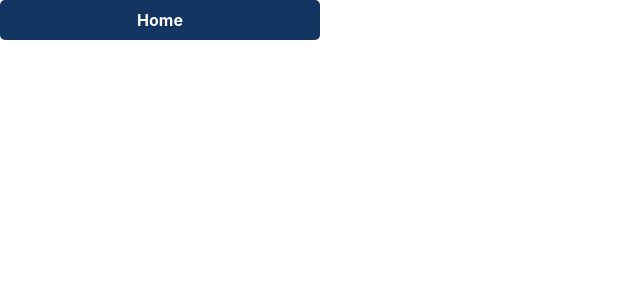
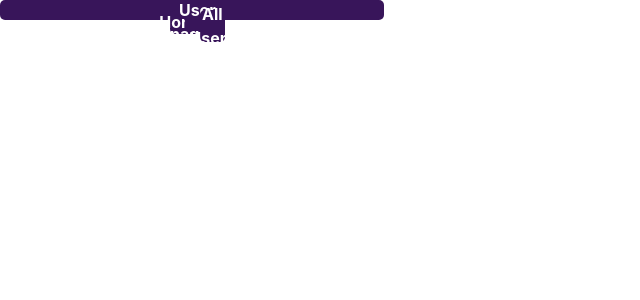
Before and after one commit to Axioware/A.R.C.H.-Logistics, a React (Create React App) app in the folder frontend/: page /moiz in a window 1280 px wide. Shown: the top 300 px of the page, without its empty margins (0-640 px from the left). Built offline with nearby package versions, Linux system fonts and the light colour scheme.

Commit message:
NavPath Component

```diff
--- a/frontend/src/Components/General/HyperLink.js
+++ b/frontend/src/Components/General/HyperLink.js
@@ -40,7 +40,8 @@ export default function HyperLink({
         width: width || 'auto',  // Use provided width or default to auto
         height: height || 'auto',  // Use provided height or default to auto
         minHeight: height || 'auto', // Ensure min-height is set
-        display: 'flex', // Make sure the div is a flex container
+        display: 'flex',
+        flexDirection: 'row', // Make sure the div is a flex container
         justifyContent: 'center', // Center the text horizontally
         alignItems: 'center', // Center the text vertically
       }}
--- /dev/null
+++ b/frontend/src/Components/General/NavPath.js
@@ -0,0 +1,91 @@
+import React from 'react';
+import HyperLink from './HyperLink';  // Assuming HyperLink component is in the same directory
+
+// Function to convert RGB array to 'rgb(r, g, b)' string
+function rgbArrayToString(rgbArray) {
+  if (Array.isArray(rgbArray) && rgbArray.length === 3) {
+    const [r, g, b] = rgbArray;
+    return `rgb(${r}, ${g}, ${b})`;
+  }
+  // Return default color if input is invalid
+  return 'rgb(0, 0, 0)';
+}
+
+export default function NavPath({
+  text,
+  paths,
+  text_color,  // Array of RGB values for text color
+  background_color,  // Array of RGB values for background color
+  hyperlink_size,  // Array of size strings for hyperlinks
+  width,
+  height
+}) {
+  // Convert background color to rgb string
+  const bgColor = rgbArrayToString(background_color);
+
+  return (
+    <div
+      className="navpath-container"
+      style={{
+        width: width || 'auto',
+        height: height || 'auto',
+        backgroundColor: bgColor,  // Apply the background color to the div
+        display: 'flex',
+        flexDirection: 'row',  // Stack hyperlinks vertically
+        justifyContent: 'space-around',
+        padding: '10px',
+        borderRadius: '5px'
+      }}
+    >
+      <div style={{ display: 'flex', flexDirection: 'row' }}> {/* Added flexWrap to allow wrapping */}
+        {text.map((linkText, index) => {
+          // Get the corresponding path, text color, and size for each hyperlink
+          const path = paths[index];
+          const size = hyperlink_size[index];
+          const color = rgbArrayToString(text_color);  // Convert RGB array for text color
+
+          return (
+            <div key={index} style={{ marginRight: '15px', display: 'flex', flexDirection: 'row'}}>
+              {/* Render HyperLink component */}
+              <HyperLink
+                text={linkText}
+                path={path}
+                text_color={text_color}  // Pass the text color to the HyperLink component
+                background_color={background_color}  // Optional, if you want the same background for links
+                hover_background_color={background_color}  // Optional, for hover effect on link
+                width={size[0]}  // Set the width from hyperlink_size
+                height={size[1]}  // Set the height from hyperlink_size
+              />
+              {/* Optional <p> element */}
+              {/* <p>hello world</p> */}
+            </div>
+          );
+        })}
+      </div>
+
+      <style>
+        {`
+          .navpath-container {
+            display: flex;
+            flex-direction: row;
+            justify-content: space-around;
+            padding: 10px;
+            border-radius: 5px;
+          }
+
+          .navpath-container a {
+            padding: 10px;
+            border-radius: 5px;
+            text-decoration: none;
+            cursor: pointer;
+            text-align: center;
+          }
+
+          .navpath-container a:hover {
+            background-color: #dcdcdc;
+          }
+        `}
+      </style>
+    </div>
+  );
+}
--- a/frontend/src/Pages/Moiz.js
+++ b/frontend/src/Pages/Moiz.js
@@ -1,22 +1,19 @@
 import React from 'react';
-import HyperLink from '../Components/General/HyperLink';  // Adjust the path if necessary
+import NavPath from '../Components/General/NavPath';  // Adjust the path if necessary
 
 function App() {
   return (
     <div>
-    <HyperLink
-  text="Home"
-  path="/all_users"
-  text_color={[255, 255, 255]}  // RGB for text color
-  background_color={[19, 53, 98]}  // RGB for background color
-  hover_background_color={[40, 150, 180]}  // RGB for hover background color
-  width="25%"  // Width of the link
-  height="5%"  // Increased height (change this to any desired value)
- />
-
-
-    </div>
+    <NavPath
+    text={['Home', 'User Management', 'All Users']}
+  paths={['/home', '/user_management', '/all_users']}
+  text_color={[255, 255, 255]}  // RGB values for text color
+  background_color={[56, 21, 90]}  // RGB values for background color
+  hyperlink_size={[['2%', '3%'], ['2%', '3%'], ['2%', '4%']]}
+  width="30%"
+  height="20%"
+/>
+</div>
   );
 }
-
 export default App;
```
